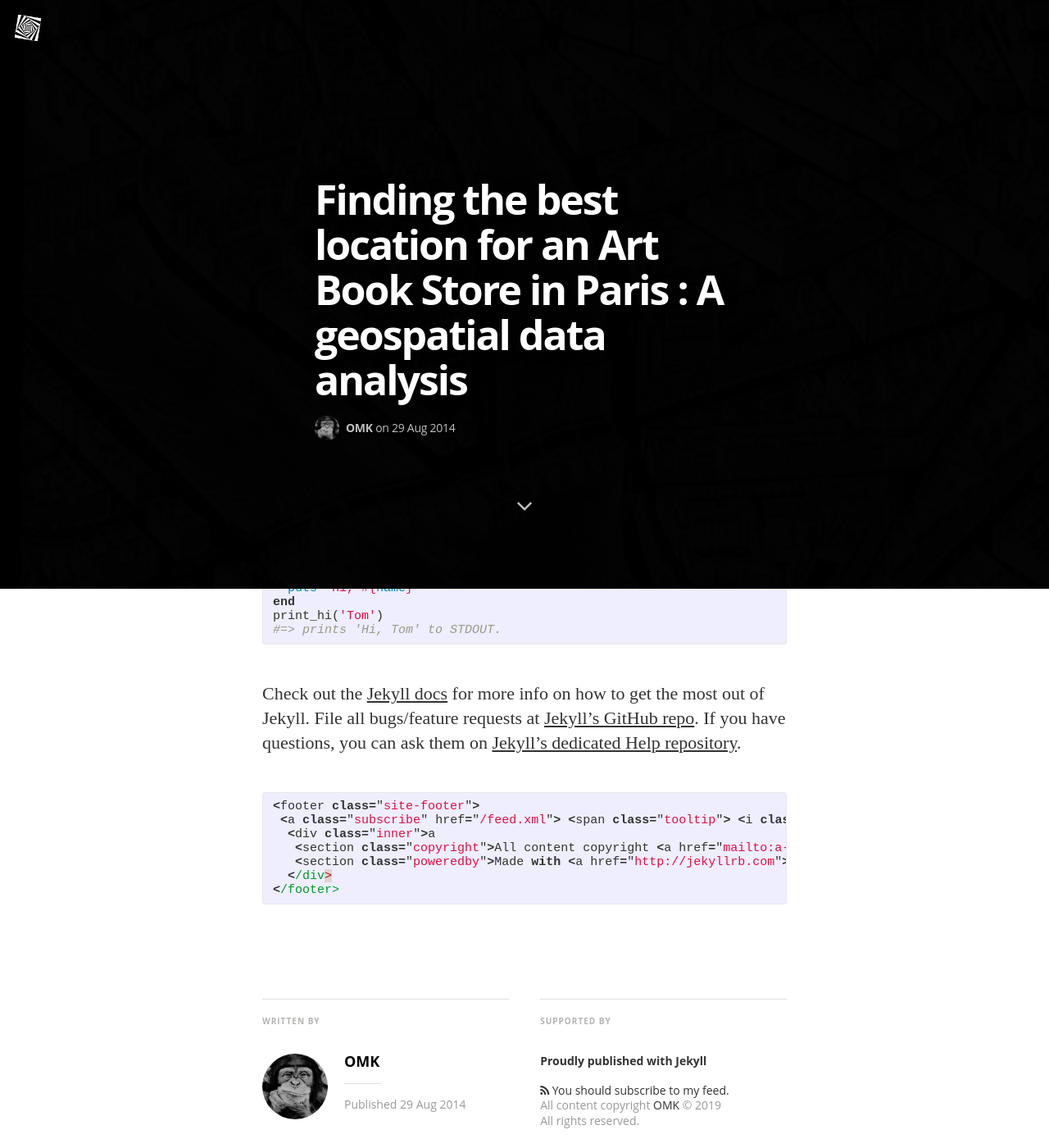
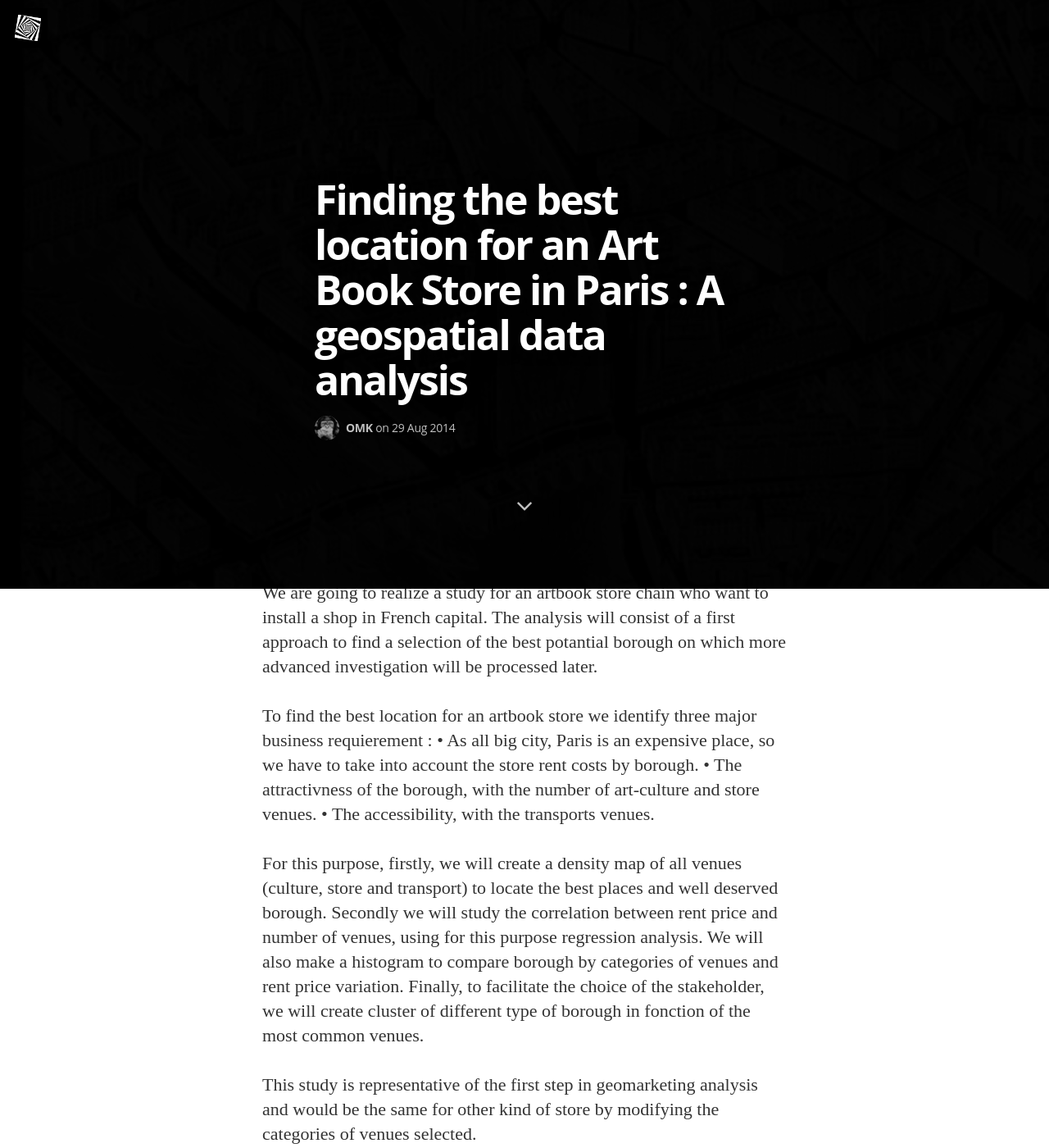
Before and after one commit to LCTyrell/LCTyrell.github.io, a Jekyll site: the page built from _posts/2019-05-22-ArtBook.markdown, in a window 1280 px wide and 1400 px high, scrolled down 682 px. Shown: the whole window at 82% size. Built offline with Jekyll 4.4.1, drawn with Linux system fonts in a browser that asks for light colours; nearby versions of some CDN libraries; some web fonts are replaced; some of the changed text lies outside the part shown.

Commit message:
Update 2019-05-22-ArtBook.markdown

```diff
--- a/_posts/2019-05-22-ArtBook.markdown
+++ b/_posts/2019-05-22-ArtBook.markdown
@@ -6,34 +6,74 @@ categories: jekyll update
 tags:
 image: /assets/article_images/2014-08-29-welcome-to-jekyll/desktop.JPG
 ---
-You’ll find this post in your `_posts` directory. Go ahead and edit it and re-build the site to see your changes. You can rebuild the site in many different ways, but the most common way is to run `jekyll serve --watch`, which launches a web server and auto-regenerates your site when a file is updated.
+Finding the best location for an Art Book Store in Paris: A geospatial data analysis
 
-To add new posts, simply add a file in the `_posts` directory that follows the convention `YYYY-MM-DD-name-of-post.ext` and includes the necessary front matter. Take a look at the source for this post to get an idea about how it works.
+Introduction
 
-Jekyll also offers powerful support for code snippets:
+Background and business problem
 
-{% highlight ruby %}
-def print_hi(name)
-  puts "Hi, #{name}"
-end
-print_hi('Tom')
-#=> prints 'Hi, Tom' to STDOUT.
-{% endhighlight %}
+Paris, «city of light», is a well known location for art lover’s. With more than 1,000 art gallery, many museum and exposition, she has becomed a famous place for  cultural tourism, attracting millions people from all over the world each year. The cultural offer is wide and numerous thanks to, in particular, the support of the ministry of culture. The market of art and derived products is likewase well devolopped and very attractive for professionals, investissor and enterprises.
 
-Check out the [Jekyll docs][jekyll] for more info on how to get the most out of Jekyll. File all bugs/feature requests at [Jekyll’s GitHub repo][jekyll-gh]. If you have questions, you can ask them on [Jekyll’s dedicated Help repository][jekyll-help].
+We are going to realize a study for an artbook store chain who want to install a shop in French capital. The analysis will consist of a first approach to find a selection of the best potantial borough on which more advanced investigation will be processed later.
 
-{% highlight js %}
+To find the best location for an artbook store we identify three major business requierement :
+    • As all big city, Paris is an expensive place, so we have to take into account the store rent costs by borough.
+    • The attractivness of the borough, with the number of art-culture and store venues.
+    • The accessibility, with the transports venues.
 
-<footer class="site-footer">
- <a class="subscribe" href="{{ "/feed.xml" | prepend: site.baseurl }}"> <span class="tooltip"> <i class="fa fa-rss"></i> Subscribe!</span></a>
-  <div class="inner">a
-   <section class="copyright">All content copyright <a href="mailto:{{ site.email}}">{{ site.name }}</a> &copy; {{ site.time | date: '%Y' }} &bull; All rights reserved.</section>
-   <section class="poweredby">Made with <a href="http://jekyllrb.com"> Jekyll</a></section>
-  </div>
-</footer>
-{% endhighlight %}
+For this purpose, firstly, we will create a density map of all venues (culture, store and transport) to locate the best places and well deserved borough.
+Secondly we will study the correlation between rent price and number of venues, using for this purpose regression analysis. We will also make a histogram to compare borough by categories of venues and rent price variation.
+Finally, to facilitate the choice of the stakeholder, we will create cluster of different type of borough in fonction of the most common venues.
+
+This study is representative of the first step in geomarketing analysis and would be the same for other kind of store by modifying the categories of venues selected.
+
+Data description
+
+    • I used Forsquare API to get the most common venues of given Borough of Istanbul [3].
 
 
-[jekyll]:      http://jekyllrb.com
-[jekyll-gh]:   https://github.com/jekyll/jekyll
-[jekyll-help]: https://github.com/jekyll/jekyll-help
+
+
+
+
+
+
+
+
+
+    • The location store per square meter come from [4].
+
+
+Table 2 : Paris real estate price per borough
+
+    • The coordinates of each Borough come from. … format geojson[5].
+
+Table 3 : Geometry data of Paris borough
+
+
+Methodology
+
+    • Rent cost by number of venues
+
+In a first time to represent the rent price per number of venues, we merged data of the borough geometry and the rent cost. And we create a map using the folium library to show the rent cost per borough :
+
+Figure 1: Average store rent price per square meter per year in Paris
+
+Then we use the foursquare API to get the data on culture, store and transport venues categories. And we put it on the map to have a fisrt understanding of the relation between rent price and the number of venues:
+
+Figure 2 : Map of Venues get from Foursquare API
+
+Due to the Foursquare free account limitation we have a limited number of venues (150) distributed on the map accross the borough.
+To have a better global view we create a heatmap :
+
+Figure 3 : Heatmap of venues
+
+    • Correlation between rent price and venues
+
+To make correlation between rent price and venues we first use the library geopandas to make a spatial join between venues and geometry data. Then we merged the result with price data.
+So we could count the number of venues per borough, and prepare a dataframe to realize the repgression analysis :
+
+
+
+
+We use the library Seaborn to create the plot of linear regression and the residual plot to test the linearity correlation :
```
